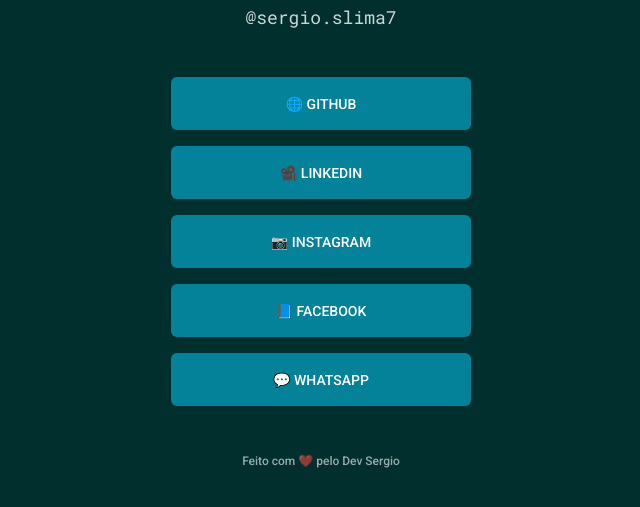
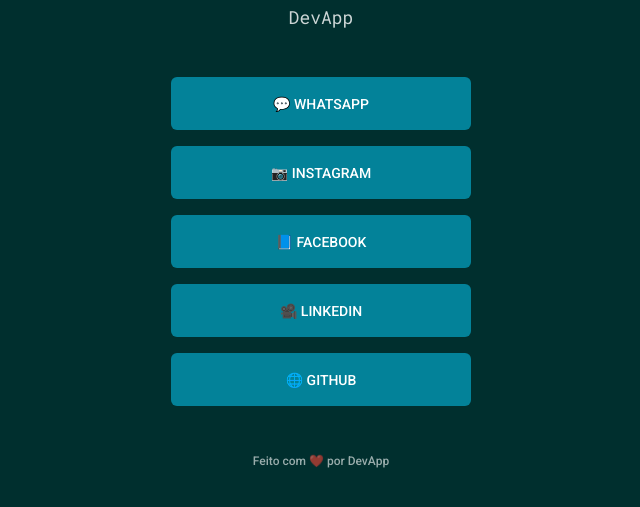
Before and after one commit to sergio-slima/page-links, a plain HTML site: page index.html in a window 1280 px wide. Shown: the part 229-736 px from the top of the page, without its empty margins (319-959 px from the left). Drawn offline with Linux system fonts and the light colour scheme.

Commit message:
Update index.html

```diff
--- a/index.html
+++ b/index.html
@@ -16,17 +16,12 @@
     <div class="container">
         <img class="avatar" src="https://github.com/sergio-slima.png" alt="Logo da empresa Inforsys Sistemas" />
         <h1>Sergio Lima</h1>
-        <p class="username">@sergio.slima7</p>
+        <p class="username">DevApp</p>
 
         <ul>
             <li>
-                <a href="https://github.com/sergio-slima" target="_blank">
-                    🌐 GitHub
-                </a>
-            </li>
-            <li>
-                <a href="https://www.linkedin.com/in/sergio-silva-lima-b99237140/" target="_blank">
-                    🎥 LinkedIn
+                <a href="https://wa.me/5599991418730" target="_blank">
+                    💬 Whatsapp
                 </a>
             </li>
             <li>
@@ -40,14 +35,19 @@
                 </a>
             </li>
             <li>
-                <a href="https://wa.me/5599991418730" target="_blank">
-                    💬 Whatsapp
+                <a href="https://www.linkedin.com/in/sergio-silva-lima-b99237140/" target="_blank">
+                    🎥 LinkedIn
+                </a>
+            </li>
+            <li>
+                <a href="https://github.com/sergio-slima" target="_blank">
+                    🌐 GitHub
                 </a>
             </li>
         </ul>
 
-        <footer>Feito com ❤️ pelo
-            <a href="https://github.com/sergio-slima" target="_blank">Dev Sergio</a>
+        <footer>Feito com ❤️ por
+            <a href="#">DevApp</a>
         </footer>
     </div>
 </body>
```
